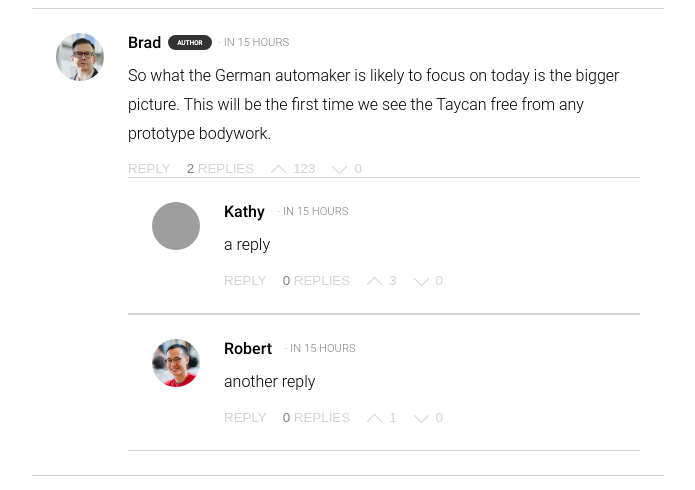
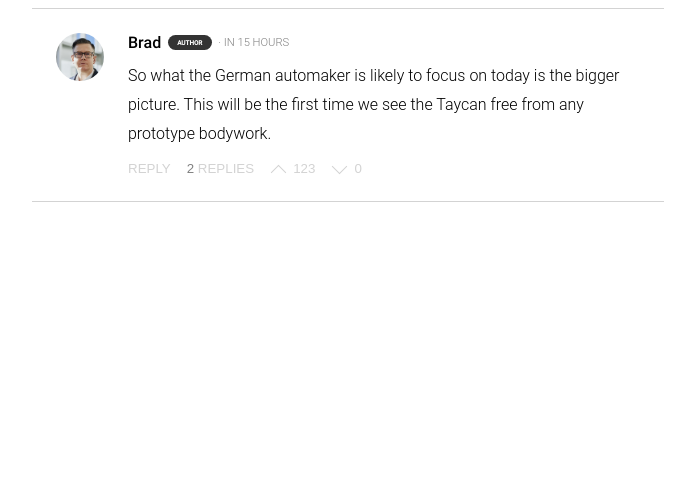
Before and after one commit to wahidrahim/vue-nested-comments, a Vue app: page / in a window 1280 px wide. Shown: the top 490 px of the page, without its empty margins (292-987 px from the left). Built offline with nearby package versions, Linux system fonts and the light colour scheme; grey boxes are pictures that could not be loaded; a web font is replaced by a local one.

Commit message:
toggle replies

```diff
--- a/src/components/Comment.vue
+++ b/src/components/Comment.vue
@@ -17,13 +17,19 @@
 
       <p class="body font-light">{{ comment.body }}</p>
 
-      <CommentActions :replies="comment.comments" :votes="comment.votes" />
+      <CommentActions
+        :replies="comment.comments"
+        :votes="comment.votes"
+        @toggleReplies="showReplies = !showReplies"
+      />
 
-      <Comment
-        v-for="(comment, i) in comment.comments"
-        :key="`reply-${i}`"
-        :comment="comment"
-      />
+      <template v-if="showReplies">
+        <Comment
+          v-for="(comment, i) in comment.comments"
+          :key="`reply-${i}`"
+          :comment="comment"
+        />
+      </template>
     </div>
   </div>
 </template>
@@ -45,6 +51,9 @@ export default {
       required: true,
     },
   },
+  data: () => ({
+    showReplies: false,
+  }),
 };
 </script>
 
--- a/src/components/CommentActions.vue
+++ b/src/components/CommentActions.vue
@@ -1,7 +1,7 @@
 <template>
   <div class="comment-actions">
     <button>Reply</button>
-    <button>
+    <button @click="$emit('toggleReplies')">
       <span class="dark">{{ numberOfReplies }}</span> Replies
     </button>
     <VoteButtons :upvotes="votes.up" :downvotes="votes.down" />
```
